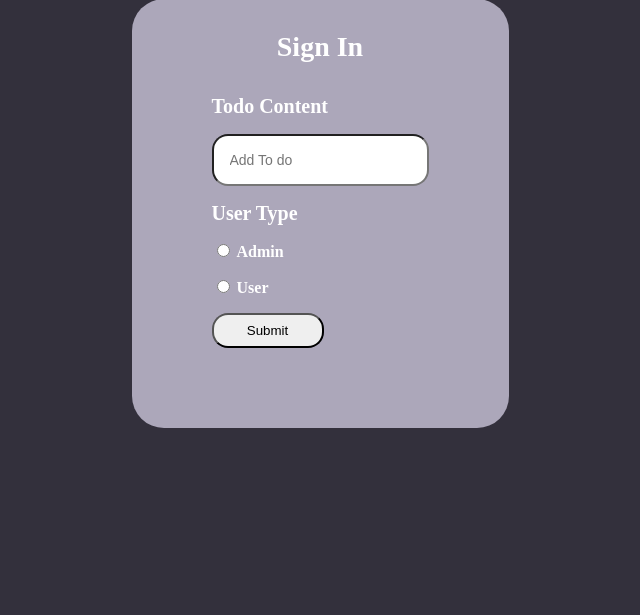
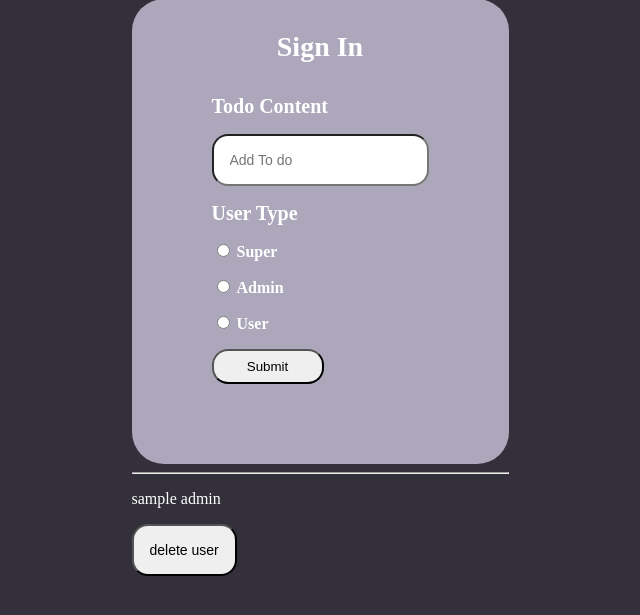
Before and after one commit to marcochu-wrk/injozi-flask-proj, a Flask app: page / in a window 1280 px wide. Shown: the part 129-744 px from the top of the page, without its empty margins (320-960 px from the left). Run offline with Flask 3, Linux system fonts and the light colour scheme; a database or web service that is not in the repository returns one stand-in record (values such as "Sample title").

Commit message:
Added delete user

```diff
--- a/app.py
+++ b/app.py
@@ -1,21 +1,34 @@
 from flask import Flask, jsonify, request, abort, render_template, url_for, redirect
 from pymongo import MongoClient
-from markupsafe import escape
+from bson.objectid import ObjectId
+
 app = Flask(__name__)
 client =  MongoClient('localhost', 27017)
 
 #mongodb database
 db = client.flask_database
 #todos collection
-todos = db.todos
-
+users = db.users
 
 log_the_user_in = "Test"
 
-
+#Adding user to mongoDb
 @app.route("/", methods=['POST', 'GET'])
 def index():
-    return render_template('index.html')
+    if request.method == 'POST':
+        username = request.form['username']
+        usertype = request.form['usertype']
+        users.insert_one({'username':username, 'usertype':usertype})
+        return redirect(url_for('index'))
+    all_users = users.find()
+    return render_template('index.html', users = all_users)
+
+#Deleting user from mongoDb via _id
+@app.post("/<id>/delete/")
+def delete(id):
+    users.delete_one({"_id":ObjectId(id)})
+    return redirect(url_for('index'))
+
 
 if __name__ == '__main__':
-    app.run(host="0.0.0.0", port=int("3000"),debug = True)
+    app.run(host="0.0.0.0", port=int("5003"),debug = True)
--- a/docker-compose.yml
+++ b/docker-compose.yml
@@ -2,6 +2,7 @@ version: '3.9'
 
 services:
   flask_app:
+    build: .
     image: injoziflask
     ports:
       - 5003:5003
--- a/requirements.txt
+++ b/requirements.txt
@@ -7,3 +7,4 @@ docopt
 keyring
 coverage
 Mopidy-Dirble
+pymongo
--- a/static/styles.css
+++ b/static/styles.css
@@ -10,7 +10,7 @@ p{
     font-family: "Poppins";
     font-size: 16px;
 }
-form{
+form.mainform{
     background-color: rgb(172, 167, 186);
     padding-top: 2rem;
     padding-left: 5rem;
--- a/templates/index.html
+++ b/templates/index.html
@@ -11,14 +11,14 @@
     <div class="main-container">
         <h1>Injozi Flask App</h1>
         <div class="content">
-            <form method="POST">
+            <form method="POST" class="mainform">
                 <div class="header">Sign In</div>
                 <p>
                     <b><label for="content" class="sign-in-heading">Todo Content</label></b>
                 </p>
                 <p>
                     <input type="text"
-                        name="content"
+                        name="username"
                         placeholder="Add To do">
                 </p>
                 <p>
@@ -26,22 +26,45 @@
                 </p>
                 <p>
                     <input type="radio"
-                        name="degree"
+                        name="usertype"
                         required
                         id="degree-0"
-                        value="important">
-                        <label for="degree-0">Admin</label>
+                        value="admin">
+                        <label for="degree-0">Super</label>
                 </p>
                 <p>
                     <input type="radio"
-                        name="degree"
+                        name="usertype"
                         required
                         id="degree-1"
-                        value="unimportant">
-                        <label for="degree-1">User</label>
+                        value="admin">
+                        <label for="degree-1">Admin</label>
+                </p>
+                <p>
+                    <input type="radio"
+                        name="usertype"
+                        required
+                        id="degree-2"
+                        value="user">
+                        <label for="degree-2">User</label>
                 </p>
                 <button type="submit">Submit</button>
             </form>
+            <hr>
+            {% for user in users %}
+                <div class="user">
+                    <p>
+                        {{ user['username'] }}
+                        {{ user['usertype'] }}
+                    </p>
+                    <form method="POST"
+                        action="{{ url_for('delete',id=user['_id']) }}">
+                        <input type="submit"
+                        value="delete user"
+                        onclick="return confirm('Are you sure you want to delete this user')">
+                    </form>
+                </div>
+            {% endfor %}
         </div>
     </div>
 </body>
```
